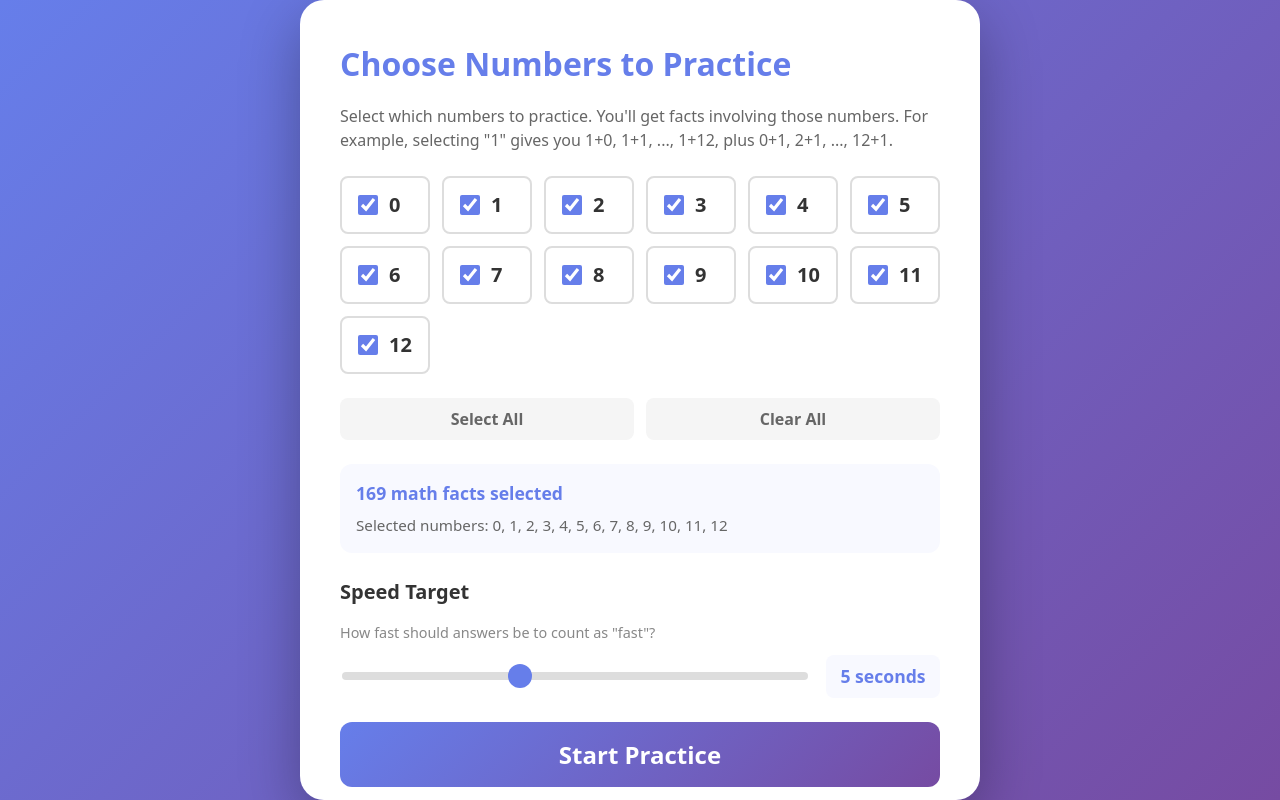
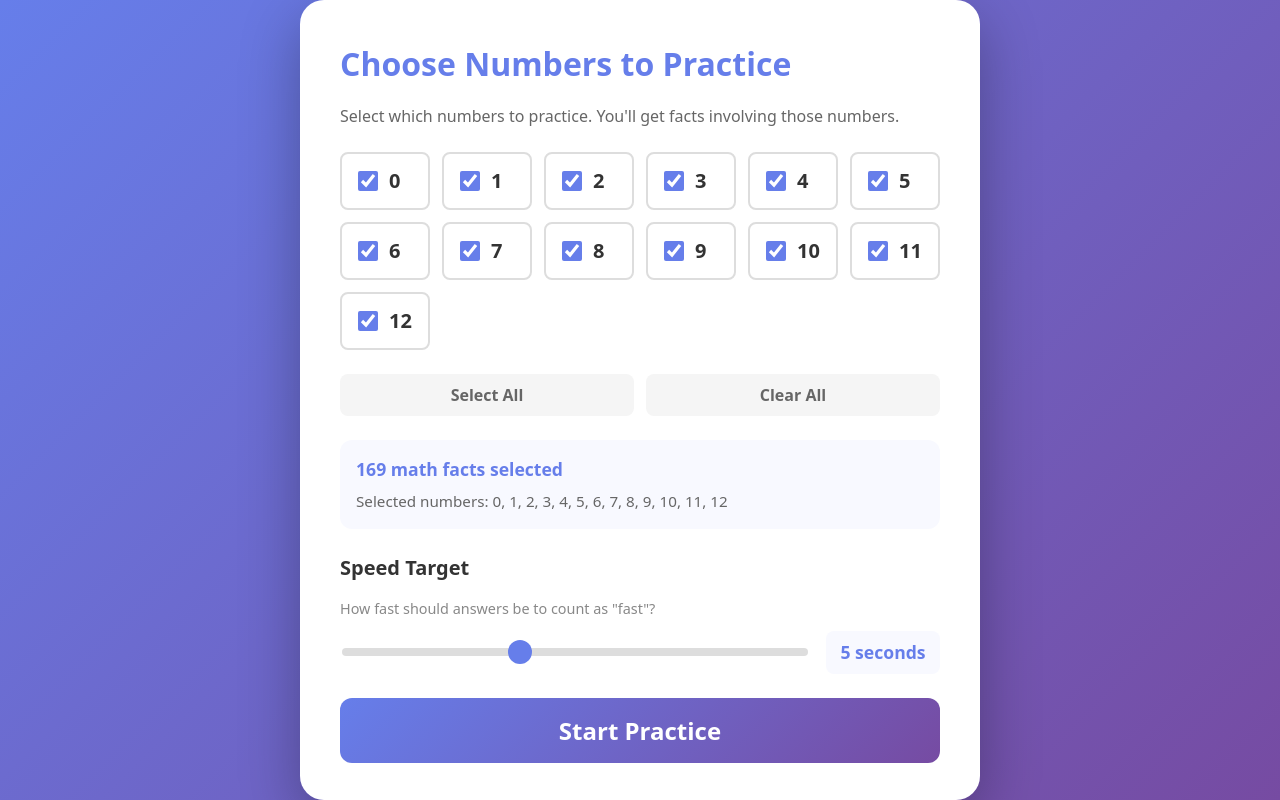
Before and after one commit to positivejam/meow-facts, a React (Vite) app: page / in a window 1280 px wide. Both pictures are taken after a click on the button "⚙️". Built offline with nearby package versions, Linux system fonts and the light colour scheme.

Commit message:
Remove superfluous explanation in Settings page

```diff
--- a/src/components/Settings.tsx
+++ b/src/components/Settings.tsx
@@ -62,7 +62,6 @@ export function Settings({ settings, onSettingsChange, onClose }: SettingsProps)
 
                 <p className="settings-description">
                     Select which numbers to practice. You'll get facts involving those numbers.
-                    For example, selecting "1" gives you 1+0, 1+1, ..., 1+12, plus 0+1, 2+1, ..., 12+1.
                 </p>
 
                 <div className="checkbox-grid">
```
